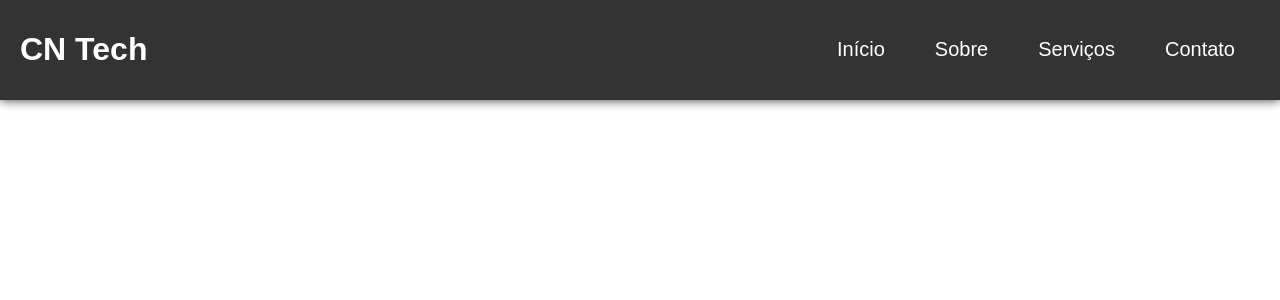
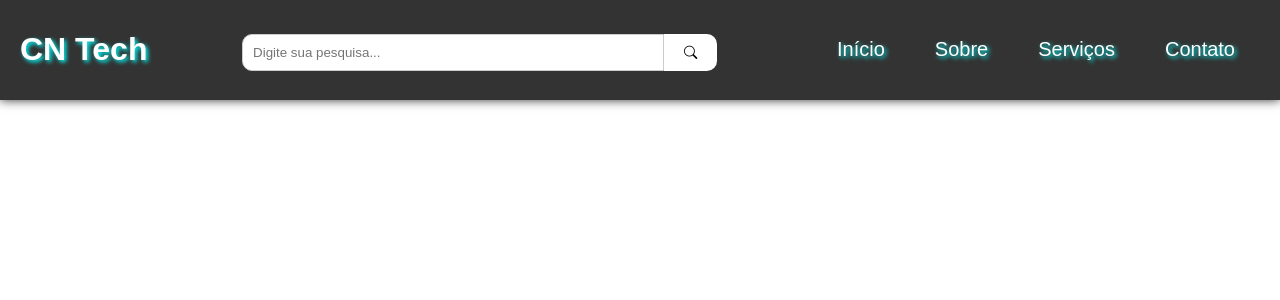
Before and after one commit to CristyanBernardo/Projeto1, a PHP site: page / in a window 1280 px wide. Shown: the top 300 px of the page. Run offline with PHP 8.4, Linux system fonts and the light colour scheme.

Commit message:
Barra de pesquisa

```diff
--- a/Projeto 1/index.html
+++ b/Projeto 1/index.html
@@ -1,5 +1,5 @@
 <!DOCTYPE html>
-<html lang="en">
+<html lang="pt-br">
 <head>
     <meta charset="UTF-8">
     <meta name="viewport" content="width=device-width, initial-scale=1.0">
@@ -12,6 +12,12 @@
 </head>
 <header>
     <h1>CN Tech</h1>
+
+    <form action="resultados.php" method="GET" class="search-tech">
+    <input type="text" name="query" placeholder="Digite sua pesquisa..." required>
+    <button type="submit"><i class="bi bi-search"></i></button>
+  </form>
+
     <nav>
       <ul>
         <li><a href="#home">Início</a></li>
--- a/Projeto 1/style.css
+++ b/Projeto 1/style.css
@@ -1,10 +1,11 @@
-/* Estilos html, body */
+/* Estilos globais */
 body, html {
   margin: 0;
   padding: 0;
   font-family: Arial, sans-serif;
 }
 
+/* Header */
 header {
   display: flex;
   justify-content: space-between;
@@ -19,30 +20,32 @@ header {
 header h1 {
   text-decoration: none;
   display: inline-block;
-    transition: .03s;
+  transition: 0.3s;
+  text-shadow: 2px 2px 4px aqua;
 }
 
-  header h1:hover{
-    transform: scale(0.9);
-    color: aqua;
-    border-color: aqua;
-  }
-
-  header a{
-    color: rgb(255, 255, 255);
-    font-size: 20px;
-    transition: .02s;
-    text-align: right;
-    text-decoration: none;
-    display: inline-block;
-    margin: 0 0px;
-
-  }
-
-   header a:hover{
+header h1:hover {
   transform: scale(0.9);
   color: aqua;
 }
+
+/* Links do header */
+header a {
+  color: #fff;
+  font-size: 20px;
+  text-decoration: none;
+  display: inline-block;
+  margin: 0;
+  transition: 0.2s;
+  text-align: right;
+  text-shadow: 2px 2px 4px aqua;
+}
+
+header a:hover {
+  transform: scale(0.9);
+  color: aqua;
+}
+
 /* Botão de menu */
 .menu-button {
   font-size: 1.2em;
@@ -53,7 +56,7 @@ header {
   cursor: pointer;
 }
 
-  /* Estilos do menu */
+/* Menu */
 nav {
   display: none; /* Oculto inicialmente */
   background-color: #333;
@@ -77,6 +80,39 @@ header {
   text-decoration: none;
 }
 
+/* Barra de pesquisa */
+.search-tech {
+  display: flex;
+  justify-content: center;
+  margin-top: 20px;
+}
+
+.search-tech input[type="text"] {
+  width: 400px;
+  margin-top: -15px;
+  padding: 10px;
+  border: 1px solid #ccc;
+  border-radius: 10px 0 0 10px;
+  outline: none;
+}
+
+.search-tech button {
+  padding: 10px 20px;
+  margin-top: -15px;
+  transition: 0.3;
+  border: none;
+  background-color: rgb(255, 255, 255);
+  color: rgb(0, 0, 0);
+  border-radius: 0 10px 10px 0;
+  cursor: pointer;
+}
+.search-tech button:hover{
+  transform: scale(1.1);
+}
+
+.search-tech button:hover {
+  background-color: aqua;
+}
 
 /* Ajustes para telas grandes */
 @media (min-width: 768px) {
```
Lines whose indentation alone changed are shown as unchanged.
